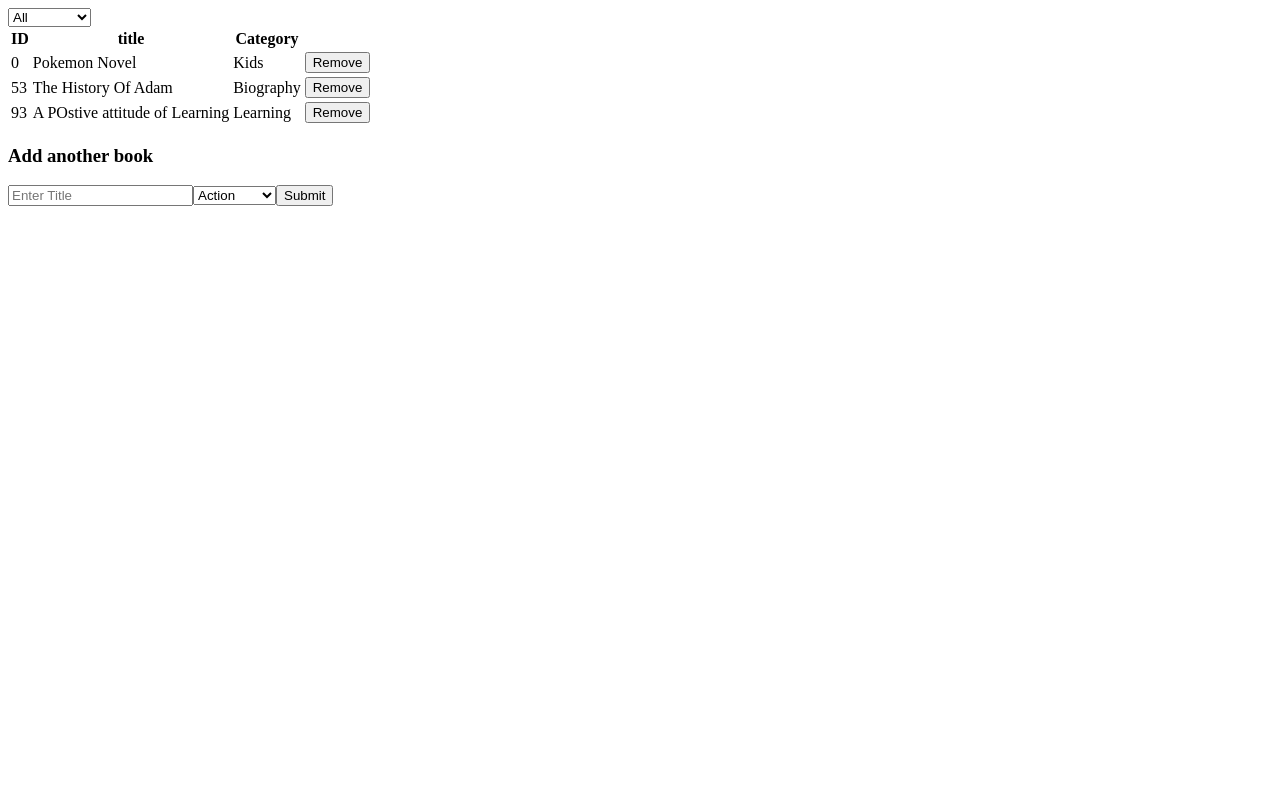
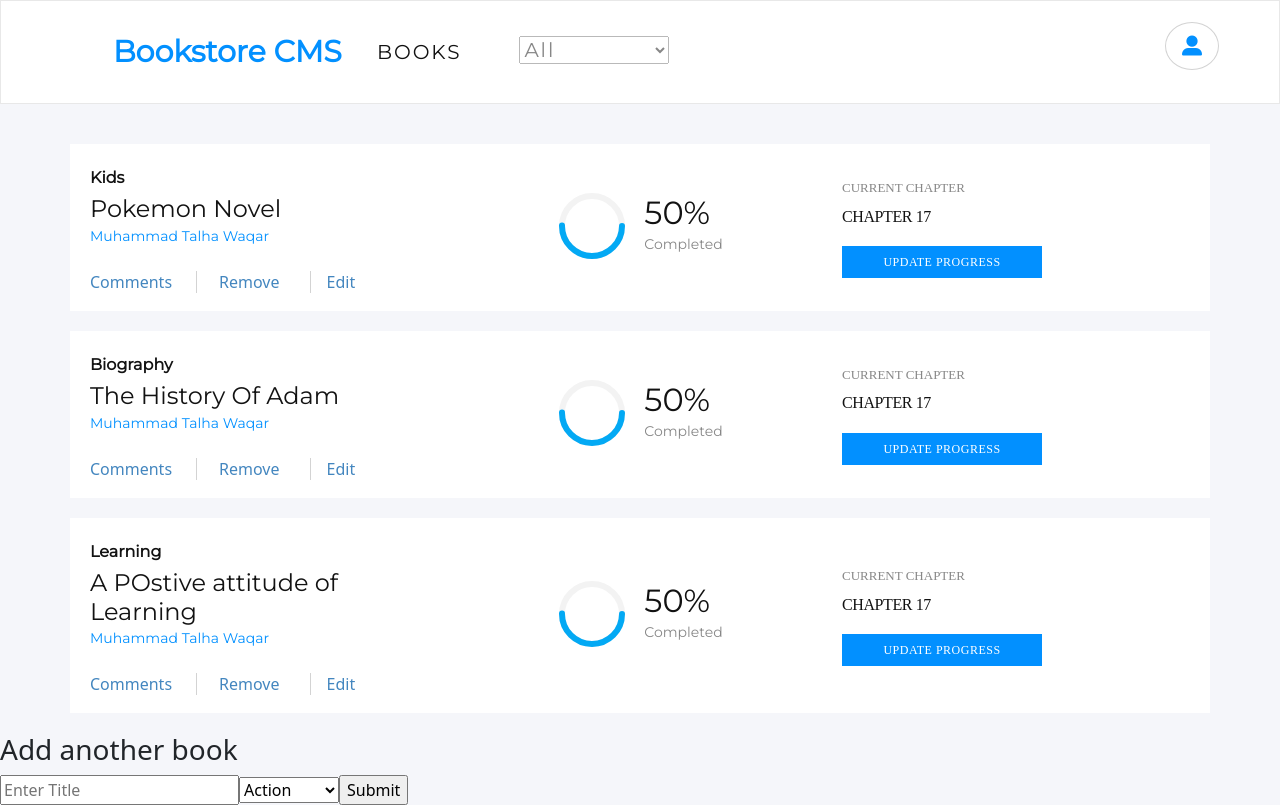
Before and after one commit to talhawaqar/Bookstore-cms, a React (Create React App) app: page / in a window 1280 px wide. Built offline with nearby package versions, Linux system fonts and the light colour scheme.

Commit message:
Add design for book component

```diff
--- a/public/index.html
+++ b/public/index.html
@@ -25,8 +25,14 @@
       Learn how to configure a non-root public URL by running `npm run build`.
     -->
     <title>Bookstore</title>
+    <link href="https://fonts.googleapis.com/css2?family=Montserrat&family=Roboto+Slab:wght@300;400&display=swap"
+    rel="stylesheet">
+
+  <link href="https://cdn.jsdelivr.net/npm/bootstrap@5.0.2/dist/css/bootstrap.min.css" rel="stylesheet"
+    integrity="sha384-EVSTQN3/azprG1Anm3QDgpJLIm9Nao0Yz1ztcQTwFspd3yD65VohhpuuCOmLASjC" crossorigin="anonymous">
+  <script src="https://kit.fontawesome.com/ad0c4e912f.js" crossorigin="anonymous"></script>
   </head>
-  <body>
+  <body style="background-color: #f5f6fa;" >
     <noscript>You need to enable JavaScript to run this app.</noscript>
     <div id="root"></div>
     <!--
--- /dev/null
+++ b/src/components/App.css
@@ -0,0 +1,166 @@
+.navbar {
+  border: solid 1px #e8e8e8 !important;
+  margin-bottom: 40px;
+}
+
+.navbar-brand {
+  width: 15rem !important;
+  height: 2.313rem !important;
+  font-family: Montserrat !important;
+  font-size: 1.875rem !important;
+  font-weight: bold !important;
+  color: #0290ff !important;
+  margin-left: 100px !important;
+}
+
+.padding-nav {
+  padding-bottom: 20px !important;
+}
+
+.books {
+  display: inline-block !important;
+  font-family: Montserrat;
+  font-size: 20px;
+  letter-spacing: 1.9px;
+  color: #121212 !important;
+  margin-top: 20px !important;
+  margin-right: 50px !important;
+}
+
+.book {
+  margin-bottom: 20px !important;
+}
+
+.catagory-select {
+  opacity: 0.5;
+  font-size: 20px;
+  width: 150px;
+  margin-top: 27px;
+  font-family: Montserrat;
+  letter-spacing: 1.9px;
+  color: #121212;
+}
+
+.right-icon {
+  border: solid 1px rgb(211, 211, 211);
+  border-radius: 50%;
+  font-size: 20px;
+  color: #0290ff !important;
+}
+
+.category {
+  margin: 0;
+  color: #121212;
+  font-weight: bold;
+  font-family: Montserrat;
+  font-size: 16px;
+}
+
+.title {
+  margin: 0;
+  color: #121212;
+  font-family: Montserrat;
+  font-size: 24px;
+}
+
+.author {
+  margin: 0;
+  font-family: Montserrat;
+  color: #0290ff;
+  font-size: 14px;
+}
+
+.action-span {
+  color: #4386bf;
+}
+
+.action-span input {
+  background-color: white;
+  border: none;
+  color: #4386bf;
+}
+
+.span-right-border {
+  border-right: solid 1px rgb(211, 211, 211);
+}
+
+.progress-box {
+  position: relative;
+  width: 72px;
+  height: 72px;
+}
+
+.progress-box svg {
+  position: relative;
+  width: 72px;
+  height: 72px;
+}
+
+.progress-box svg circle {
+  width: 100px;
+  height: 100px;
+  fill: none;
+  stroke-width: 6px;
+  stroke: #000;
+  transform: translate(5px, 5px);
+  stroke-dasharray: 189;
+  stroke-dashoffset: 189;
+  stroke-linecap: round;
+}
+
+.progress-box svg circle:nth-child(1) {
+  stroke-dashoffset: 0;
+  stroke: #f3f3f3;
+}
+
+.progress-box svg circle:nth-child(2) {
+  stroke-dashoffset: calc(189 - (189 * 50) / 100);
+  stroke: #03a9f4;
+}
+
+.progress-text h3 {
+  margin: 0 0 4px 15px;
+  font-family: Montserrat;
+  font-size: 32px;
+  color: #121212;
+}
+
+.progress-text h4 {
+  margin-left: 15px;
+  opacity: 0.5;
+  font-family: Montserrat;
+  font-size: 14px;
+  color: #121212;
+}
+
+.chapter h3 {
+  margin-top: 3px;
+  opacity: 0.5;
+  font-family: RobotoSlab;
+  font-size: 13px;
+  font-weight: 300;
+  color: #121212;
+}
+
+.chapter h2 {
+  font-family: RobotoSlab;
+  font-size: 16px;
+  font-weight: 300;
+  letter-spacing: -0.4px;
+  margin-top: 3px;
+  color: #121212;
+}
+
+.chapter input {
+  font-family: RobotoSlab;
+  width: 200px;
+  padding: 7px;
+  font-size: 12px;
+  font-weight: 300;
+  letter-spacing: 0.5px;
+  text-align: center;
+  color: #fff;
+  background-color: #0290ff;
+  margin-top: 12px;
+  border: none;
+}
--- a/src/components/App.js
+++ b/src/components/App.js
@@ -1,6 +1,7 @@
 import React from 'react';
 import BookForm from '../containers/BookForm';
 import BookList from '../containers/BookList';
+import './App.css';
 
 const App = () => (
   <div>
--- a/src/components/Book.js
+++ b/src/components/Book.js
@@ -9,15 +9,41 @@ const Book = (props) => {
   };
 
   return (
-    <tr>
-      <td>{id}</td>
-      <td>{title}</td>
-      <td>{category}</td>
-      <td>
-        <input type="button" onClick={handleRemoveBook} value="Remove" />
-        {' '}
-      </td>
-    </tr>
+    <div className="book container border-gray bg-white">
+      <div className="row">
+        <div className="col-4 d-flex flex-column">
+          <div className="ps-2 pt-4 pb-4">
+            <h3 className="category">{category}</h3>
+            <h1 className="title mt-2 mb-1">{title}</h1>
+            <h4 className="author">Muhammad Talha Waqar</h4>
+          </div>
+          <div className="book-actions mb-3 ">
+            <span className="action-span ps-2 pe-4 span-right-border">Comments</span>
+            <span className="ps-3 action-span pe-4 span-right-border">
+              <input type="button" onClick={handleRemoveBook} value="Remove" />
+            </span>
+            <span className="ps-3  action-span">Edit</span>
+          </div>
+        </div>
+        <div className="col-4 d-flex justify-content-center align-items-center">
+          <div className="progress-box">
+            <svg>
+              <circle cx="30" cy="30" r="30" />
+              <circle cx="30" cy="30" r="30" />
+            </svg>
+          </div>
+          <div className="progress-text">
+            <h3>50%</h3>
+            <h4>Completed</h4>
+          </div>
+        </div>
+        <div className="chapter col-4 d-flex flex-column justify-content-center">
+          <h3>CURRENT CHAPTER</h3>
+          <h2>CHAPTER 17</h2>
+          <input type="button" value="UPDATE PROGRESS" />
+        </div>
+      </div>
+    </div>
   );
 };
 
--- a/src/components/CategoryFilter.js
+++ b/src/components/CategoryFilter.js
@@ -12,10 +12,38 @@ const CategoryFilter = (props) => {
   };
 
   return (
-    <select name="categories" onChange={handleChange} id="categories">
-      <option key="all" value="">All</option>
-      {renderFilterOptions()}
-    </select>
+    <nav className="navbar navbar-expand-lg navbar-light bg-white">
+      <div className="container-fluid padding-nav">
+        <span className="navbar-brand">Bookstore CMS </span>
+        <button
+          className="navbar-toggler"
+          type="button"
+          dataBsToggle="collapse"
+          dataBsTarget="#navbarSupportedContent"
+          ariaControls="navbarSupportedContent"
+          ariaExpanded="false"
+          ariaLabel="Toggle navigation"
+        >
+          <span className="navbar-toggler-icon" />
+        </button>
+        <div className="collapse navbar-collapse" id="navbarSupportedContent">
+          <ul className="navbar-nav me-auto mb-2 mb-lg-0">
+            <li className="nav-item">
+              <span className="nav-link books">BOOKS</span>
+            </li>
+            <li className="nav-item">
+              <select onChange={handleChange} className="catagory-select">
+                <option key="all" value="">All</option>
+                {renderFilterOptions()}
+              </select>
+            </li>
+          </ul>
+          <span className="right-icon mt-2 me-5 pt-2 pb-2 pe-3 ps-3">
+            <i className="fas fa-user-alt" />
+          </span>
+        </div>
+      </div>
+    </nav>
   );
 };
 
--- a/src/containers/BookList.js
+++ b/src/containers/BookList.js
@@ -46,18 +46,7 @@ const BookList = (props) => {
   return (
     <>
       <CategoryFilter handleFilterChange={handleFilterChange} />
-      <table>
-        <thead>
-          <tr>
-            <th>ID</th>
-            <th>title</th>
-            <th>Category</th>
-          </tr>
-        </thead>
-        <tbody>
-          {renderList()}
-        </tbody>
-      </table>
+      {renderList()}
     </>
   );
 };
```
